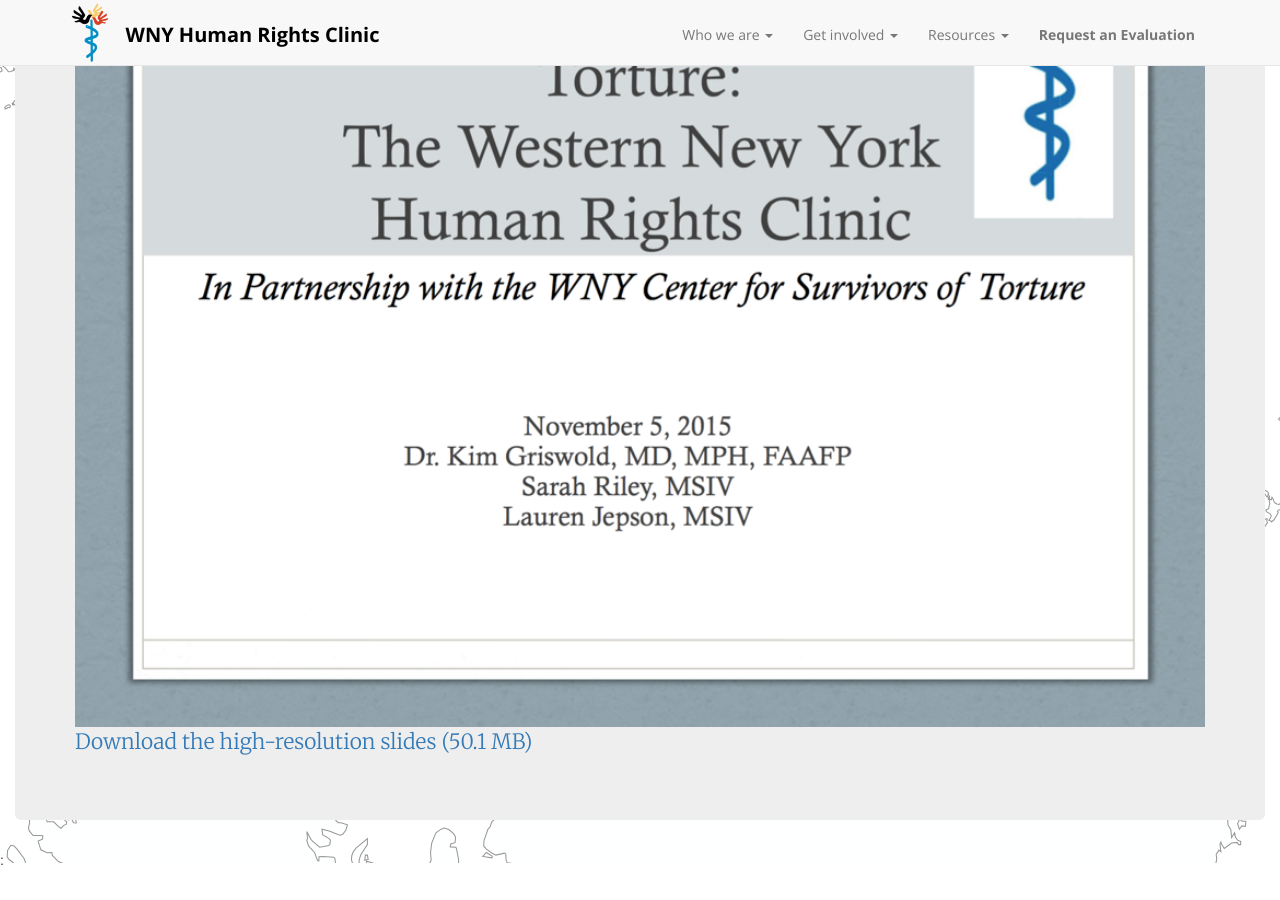
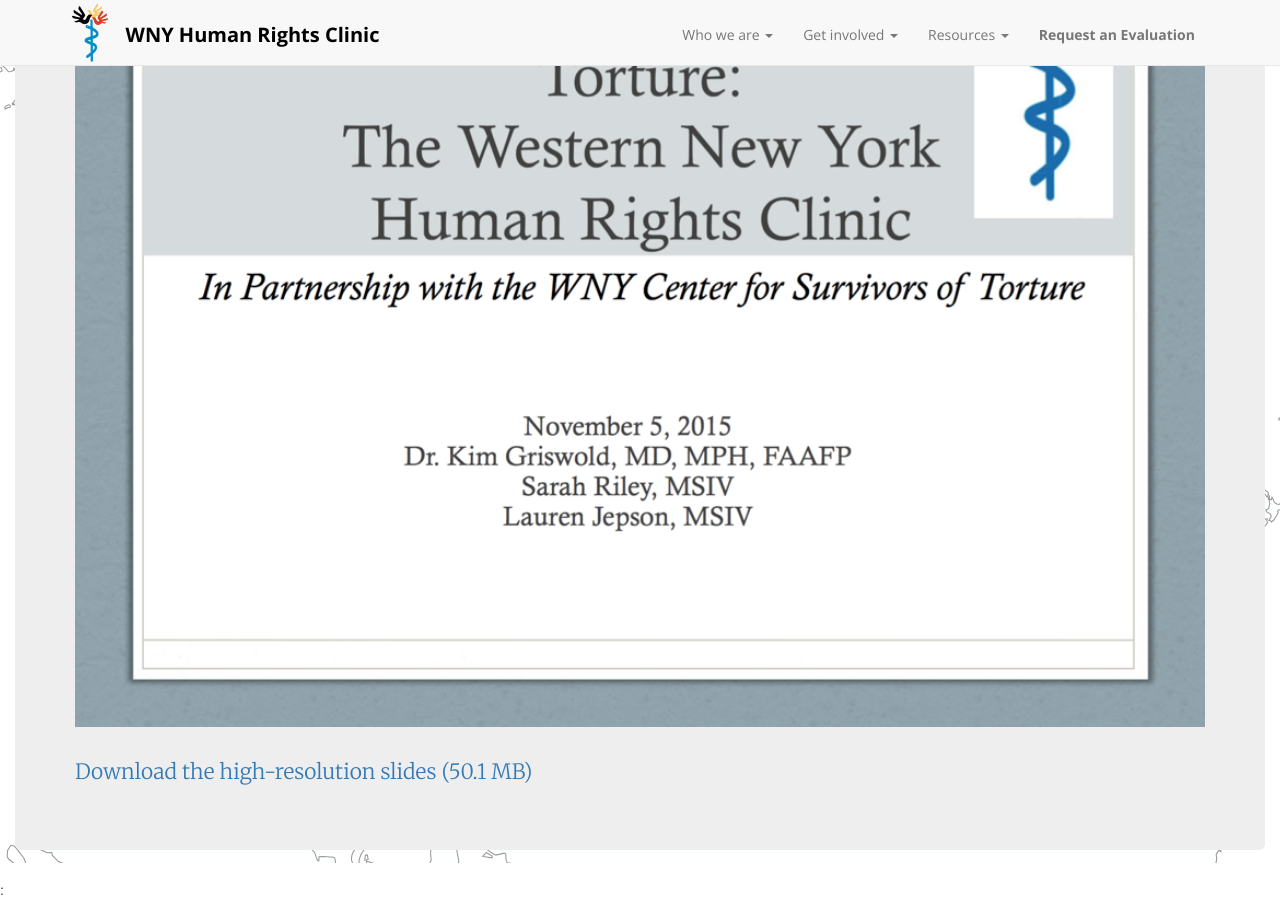
Before and after one commit to bquarant/wnyhrc, a Jekyll site: the page built from _posts/2015-11-05-IM-grand-rounds.md, in a window 1280 px wide and 900 px high, scrolled down 831 px. Built offline with Jekyll 4.4.1, drawn with Linux system fonts in a browser that asks for light colours; comment, search, counter and statistics services are not loaded; before the commit the page ends 1701 px from its top, so only the background shows below that.

Commit message:
clean up

```diff
--- a/_includes/splash.html
+++ b/_includes/splash.html
@@ -1 +1,2 @@
-We are a team of <a href="/faculty-advisory-board/">physicians</a> and <a href="/student-directors/">medical students</a> from the <a href="https://medicine.buffalo.edu/">University at Buffalo School of Medicine</a> dedicated to providing <a href="/about/">medical and psychological forensic evaluations</a> for survivors of torture and political violence who are seeking asylum in the United States.
+<p style="text-align: center;">
+We are a team of <a href="/faculty-advisory-board/">physicians</a> and <a href="/student-directors/">medical students</a> from the <a href="https://medicine.buffalo.edu/">University at Buffalo Jacobs School of Medicine and Biomedical Sciences</a> dedicated to providing <a href="/about/">medical and psychological forensic evaluations</a> for survivors of torture and political violence who are seeking asylum in the United States.</p>
--- a/_posts/2015-11-05-IM-grand-rounds.md
+++ b/_posts/2015-11-05-IM-grand-rounds.md
@@ -7,5 +7,5 @@
 ---
 <br>
 <img src="{{ site.baseurl }}/img/events/IM-Grand-Rounds.png" width="100%">
-<br>
+<br><br>
 <a href="{{ site.baseurl }}/assets/pdf/WNYHRC-Grand-Rounds-Internal-Medicine-2015.pdf">Download the high-resolution slides (50.1 MB)</a>
```
Also changed, not shown: _posts/2015-06-05-toronto-poster-session.md (+0 -2 lines).
